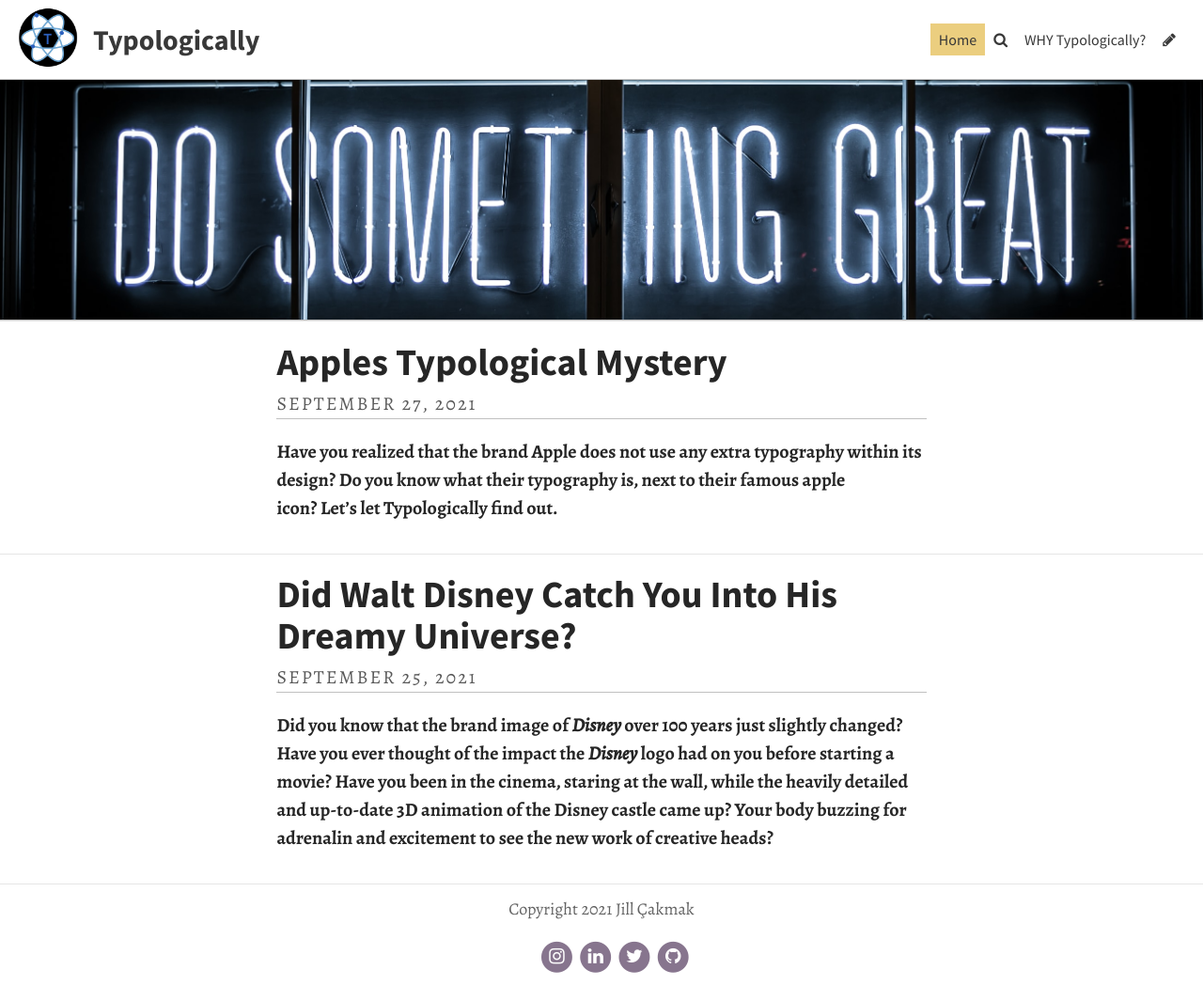
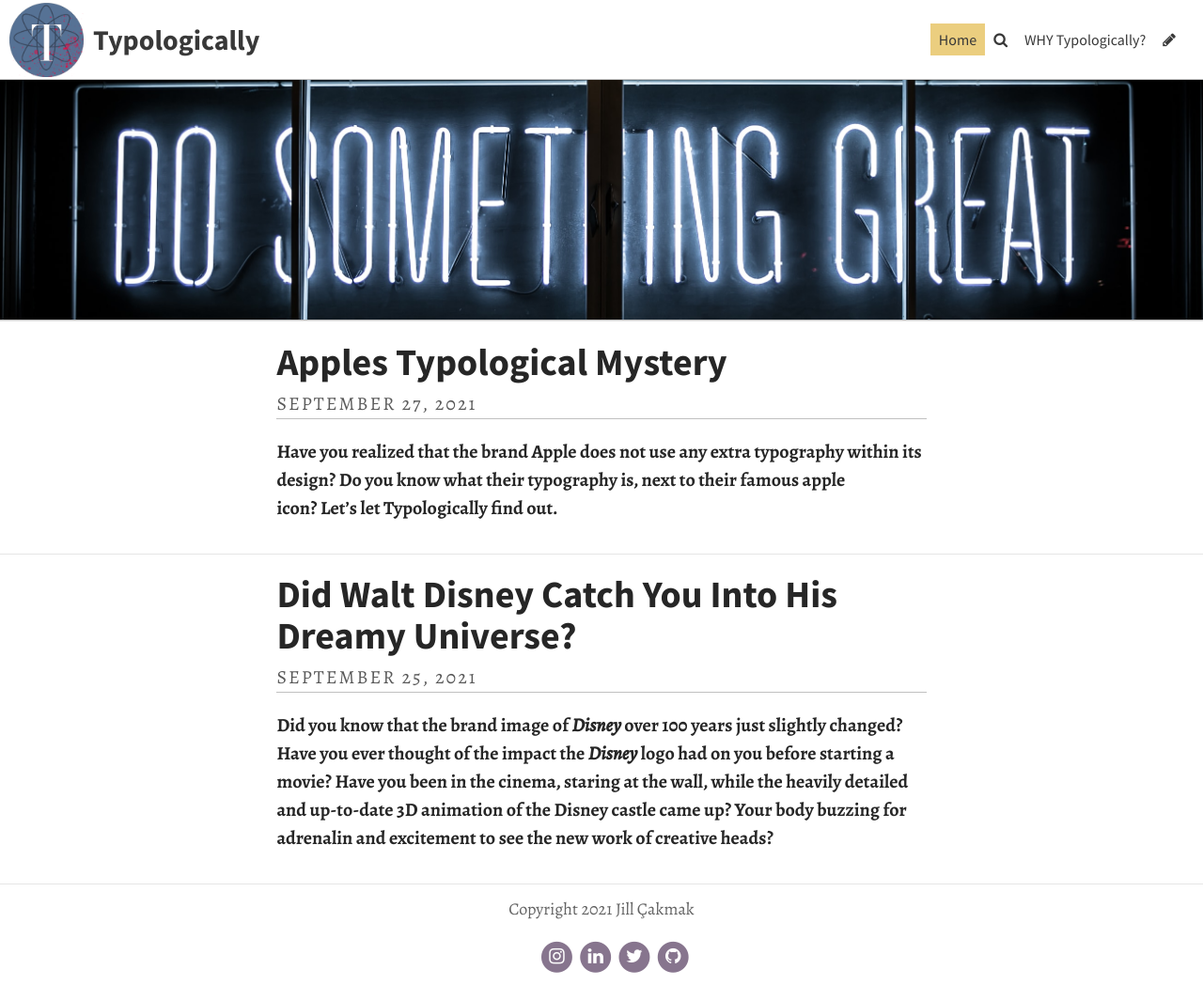
Before and after one commit to JillCakmak/Cakmak, a Jekyll site: the page built from index.html, in a window 1280 px wide. Shown: the whole page at 94% size. Built offline with Jekyll 4.4.1, drawn with Linux system fonts in a browser that asks for light colours; some web fonts are replaced; the list of posts is cut into pages by our own code.

Commit message:
Update Settings “general”

```diff
--- a/_data/settings.yml
+++ b/_data/settings.yml
@@ -6,8 +6,8 @@ header_text: ""
 header_text_color: "#ffffff"
 bannerheight: 20vmax
 navbarheight: 85px
-logo: ../uploads/typologicallylogo.jpg
-favicon: /uploads/favicon.ico
+logo: ../uploads/typologicallysplash.png
+favicon: ../uploads/typologicallysplash.png
 gridlayout: false
 fixednavbar: false
 upzoom: true
```
Also changed, not shown: uploads/typologicallysplash.png (added).
